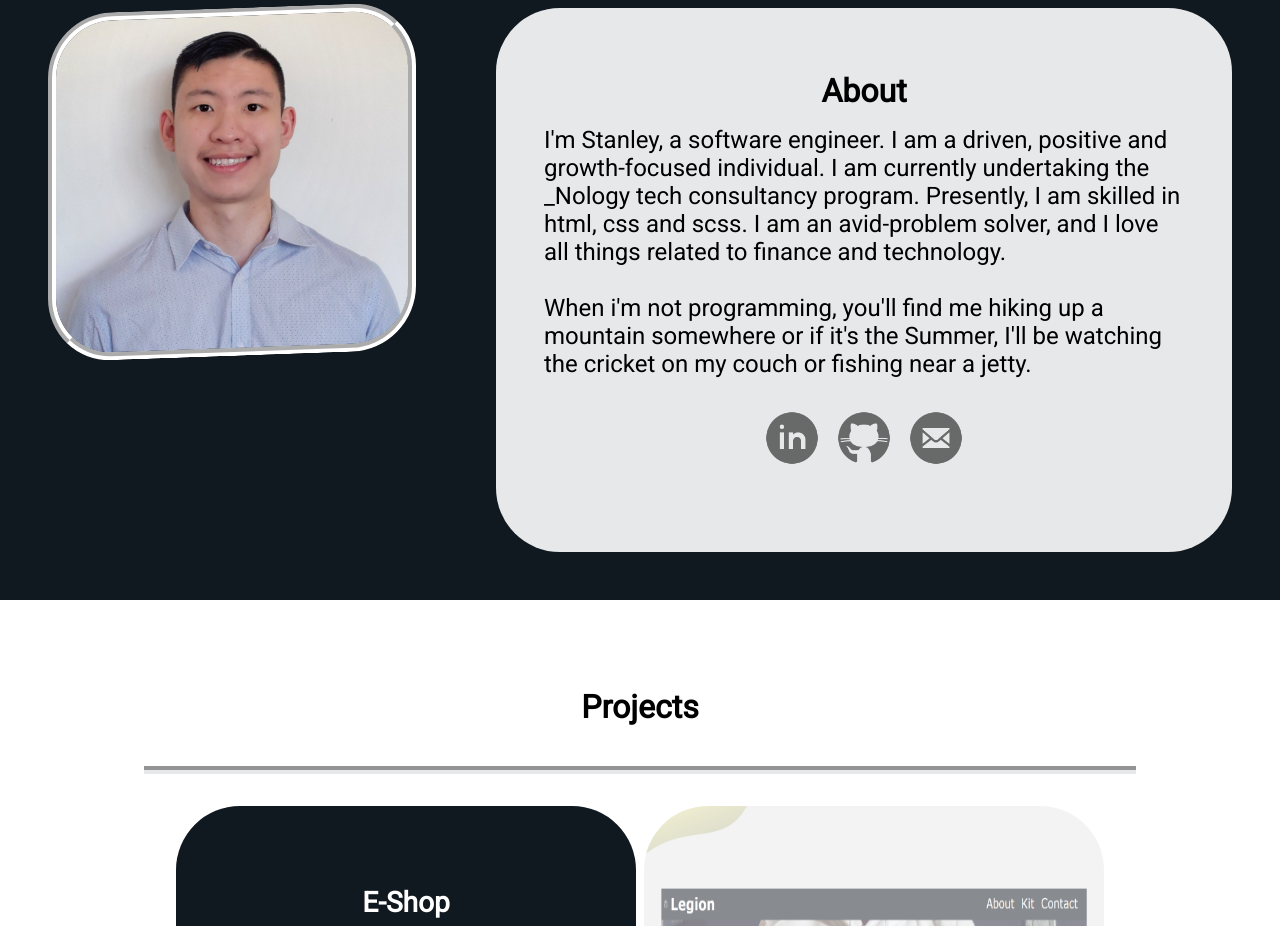
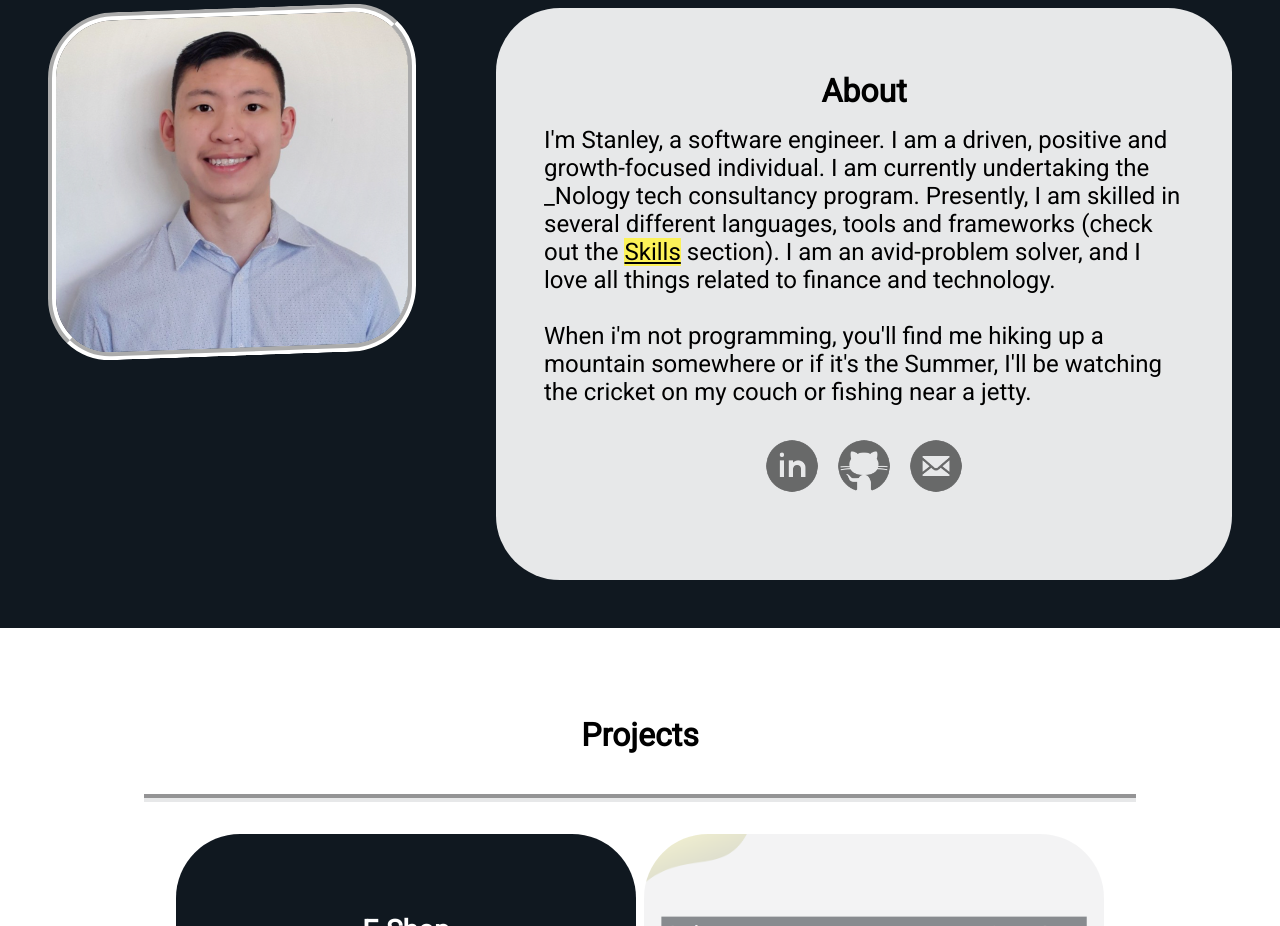
Before and after one commit to StanleyY7/portfolio-in-angular, an Angular app in the folder portfolio/: page / in a window 1280 px wide. Shown: the part 800-1726 px from the top of the page. Built offline with nearby package versions, Linux system fonts and the light colour scheme.

Commit message:
updated about section

```diff
--- a/portfolio/src/app/components/about/about.component.html
+++ b/portfolio/src/app/components/about/about.component.html
@@ -9,9 +9,11 @@
       <p>
         I'm Stanley, a software engineer. I am a driven, positive and
         growth-focused individual. I am currently undertaking the _Nology tech
-        consultancy program. Presently, I am skilled in html, css and scss. I am
-        an avid-problem solver, and I love all things related to finance and
-        technology.
+        consultancy program. Presently, I am skilled in several different
+        languages, tools and frameworks (check out the
+        <a href="#skills-section"><mark id="special-link">Skills</mark></a>
+        section). I am an avid-problem solver, and I love all things related to
+        finance and technology.
       </p>
       <br />
       <p>
--- a/portfolio/src/app/components/about/about.component.scss
+++ b/portfolio/src/app/components/about/about.component.scss
@@ -63,6 +63,11 @@
 
 .icon:hover {
   opacity: 100%;
+}
+
+#special-link {
+  background-color: $theme-color-s;
+  text-decoration: underline;
 }
 
 @media only screen and (max-width: 280px) {
```
